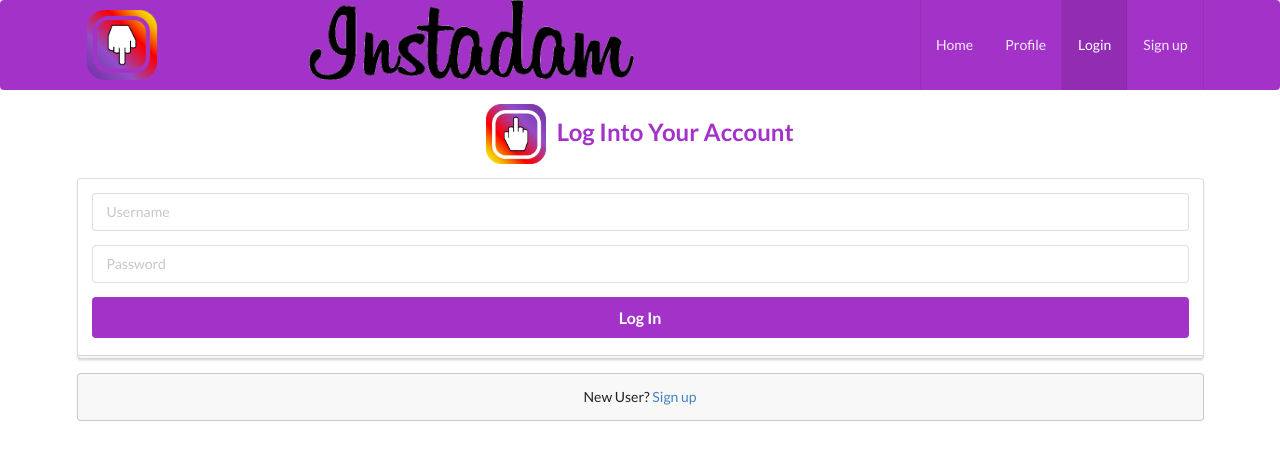
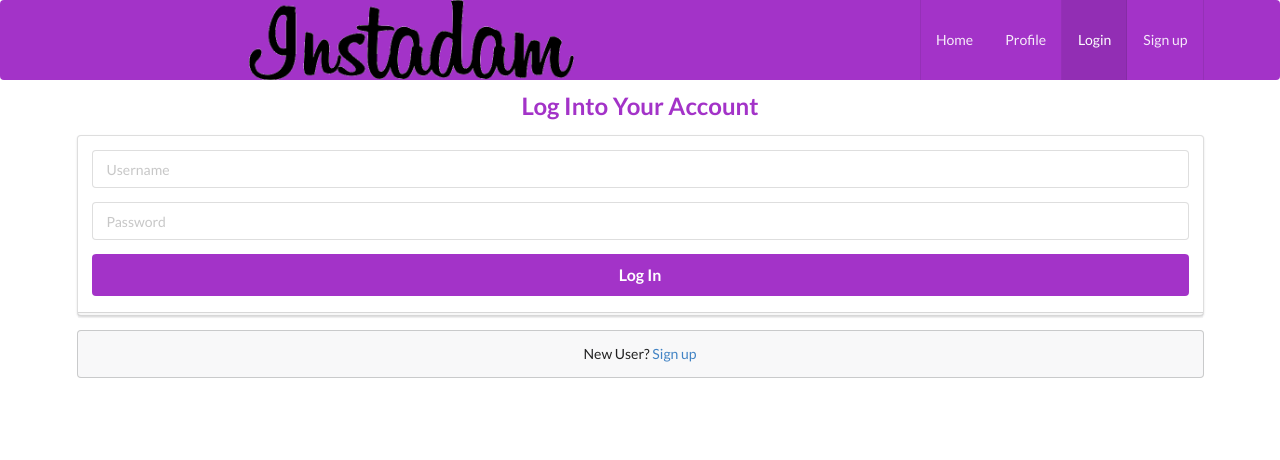
Before and after one commit to mypwhas9letters/instadam-frontend, a React (Create React App) app: page /login in a window 1280 px wide. Shown: the top 460 px of the page. Built offline with nearby package versions, Linux system fonts and the light colour scheme; no server answers.

Commit message:
some styling

```diff
--- a/src/components/Login.js
+++ b/src/components/Login.js
@@ -46,7 +46,6 @@ handlePasswordChange = (event) => {
       <div className="ui middle aligned center aligned grid">
         <div className="column">
           <h2 className="ui purple image header">
-            <img src={instadamWhiteMid} className="image" alt=""/>
             <div className="content">
               Log Into Your Account
             </div>
--- a/src/components/Navbar.js
+++ b/src/components/Navbar.js
@@ -13,7 +13,6 @@ const Navbar = (props) => {
       return(
     <div className="ui menu inverted purple">
       <div className="ui container">
-        <img src={instadamWhiteMid} className="App-logo" alt="logo" />
         <img src={logo} className="App-instadam" alt="logo" />
         <NavLink className="item right" to="/home" exact activeStyle={{background: 'hotpink'}}>Home</NavLink>
         <NavLink className="item" to={`/users/${localStorage.getItem('user_id')}`} exact activeStyle={{background: 'hotpink'}}>Profile</NavLink>
@@ -25,7 +24,6 @@ const Navbar = (props) => {
       return(
     <div className="ui menu inverted purple">
       <div className="ui container">
-        <img src={instadamWhiteMid} className="App-logo" alt="logo" />
         <img src={logo} className="App-instadam" alt="logo" />
         <NavLink className="item right" to="/home" exact activeStyle={{background: 'hotpink'}}>Home</NavLink>
         <NavLink className="item" to="/profile" exact activeStyle={{background: 'hotpink'}}>Profile</NavLink>
--- a/src/components/Welcome.js
+++ b/src/components/Welcome.js
@@ -8,7 +8,6 @@ import Footer from'./Footer.js'
 
 
 class Welcome extends React.Component {
-
 
 
 
```
